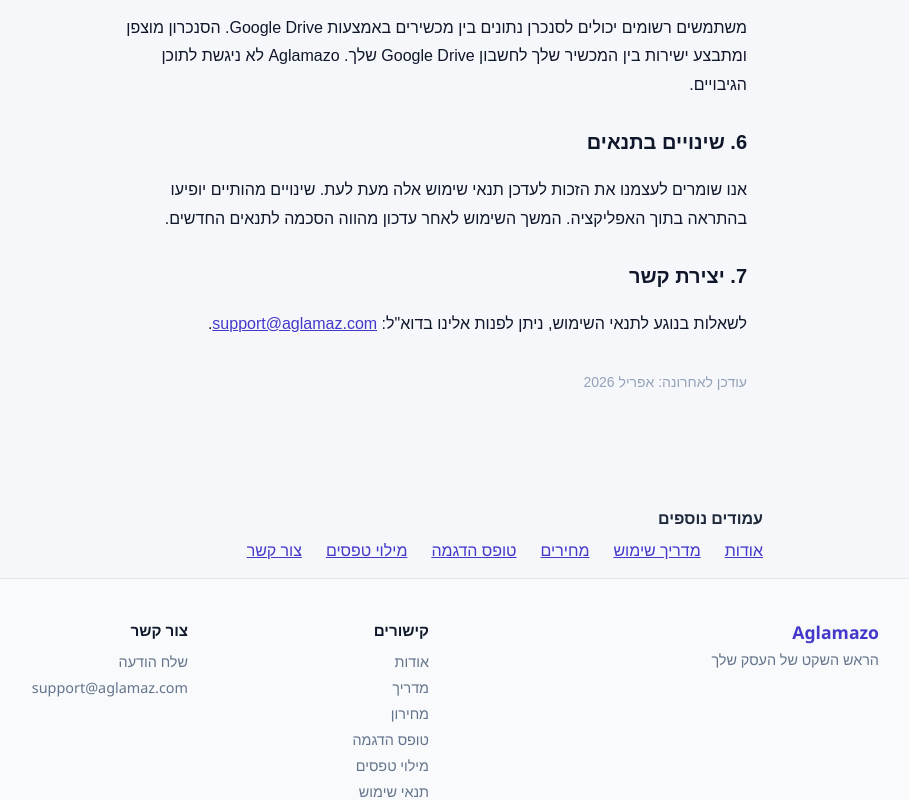
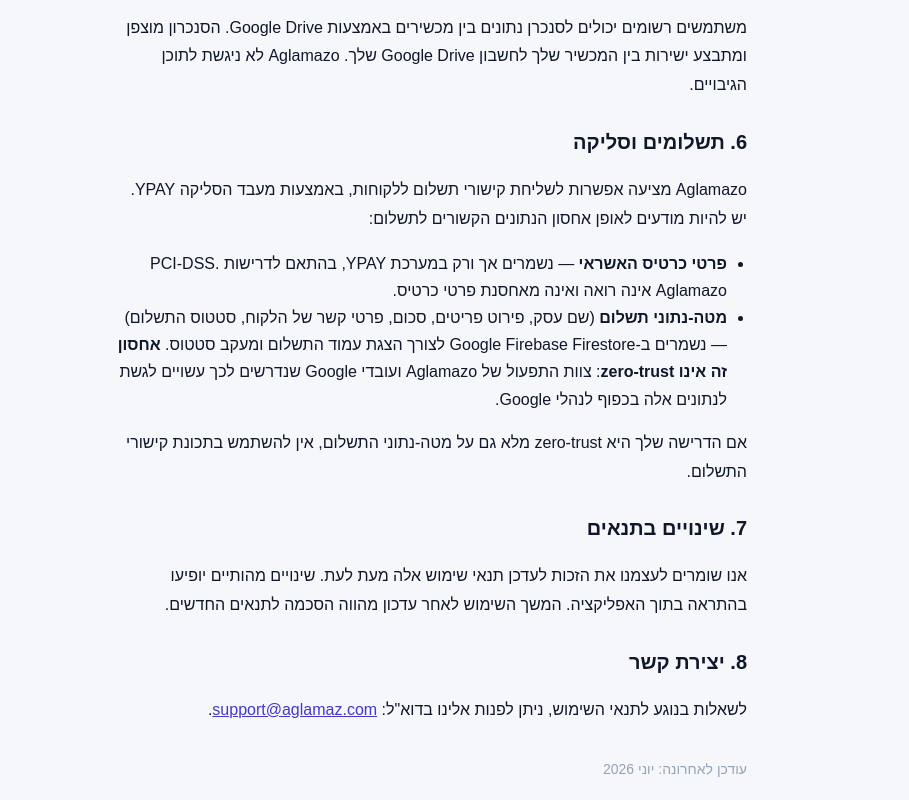
Before and after one commit to aglamazy/tools, a Next.js app: page /terms in a window 1280 px wide. Shown: the part 920-1720 px from the top of the page, without its empty margins (211-1120 px from the left). Built offline with nearby package versions, Linux system fonts and the light colour scheme; no server answers.

Commit message:
hopper #1949: T&C + YPAY page: disclose payment-server storage is non-zero-trust (operator + Firebase staff can read payment data)

```diff
--- a/app/config.ts
+++ b/app/config.ts
@@ -45,5 +45,5 @@
   syncIntervalMinutes: 5,
 
   // Terms & Conditions latest version date. Update this to force re-acceptance.
-  tcVersion: '2026-03-09',
+  tcVersion: '2026-06-28',
 }
--- a/app/pay/[cid]/page.tsx
+++ b/app/pay/[cid]/page.tsx
@@ -109,6 +109,9 @@
               <span>סה״כ לתשלום</span><span>{money(total, link.currency || 'ILS')}</span>
             </div>
             <p style={{ fontSize: '0.72rem', color: '#94a3b8', marginTop: '0.6rem', marginBottom: 0 }}>הסכום כולל מע״מ כחוק. התשלום מאובטח ומתבצע בעמוד הסליקה של YPAY.</p>
+            <p style={{ fontSize: '0.72rem', color: '#94a3b8', marginTop: '0.35rem', marginBottom: 0 }}>
+              פירוט זה (שם, פריטים, סכום) נשמר ב-Firebase לצורך הצגת עמוד זה. פרטי כרטיס האשראי מוזנים ונשמרים אך ורק ב-YPAY ואינם עוברים דרך Aglamazo.
+            </p>
           </div>
 
           {/* YPAY clearance page (card capture stays on their PCI page) */}
--- a/app/terms/TermsContent.tsx
+++ b/app/terms/TermsContent.tsx
@@ -48,7 +48,30 @@
       </section>
 
       <section style={{ marginBottom: '1.5rem' }}>
-        <h2 style={{ fontSize: '1.25rem', marginBottom: '0.75rem' }}>6. שינויים בתנאים</h2>
+        <h2 style={{ fontSize: '1.25rem', marginBottom: '0.75rem' }}>6. תשלומים וסליקה</h2>
+        <p>
+          Aglamazo מציעה אפשרות לשליחת קישורי תשלום ללקוחות, באמצעות מעבד הסליקה YPAY.
+          יש להיות מודעים לאופן אחסון הנתונים הקשורים לתשלום:
+        </p>
+        <ul style={{ paddingRight: '1.25rem', marginTop: '0.5rem', lineHeight: 1.7 }}>
+          <li>
+            <strong>פרטי כרטיס האשראי</strong> — נשמרים אך ורק במערכת YPAY, בהתאם לדרישות PCI-DSS.
+            Aglamazo אינה רואה ואינה מאחסנת פרטי כרטיס.
+          </li>
+          <li>
+            <strong>מטה-נתוני תשלום</strong> (שם עסק, פירוט פריטים, סכום, פרטי קשר של הלקוח,
+            סטטוס התשלום) — נשמרים ב-Google Firebase Firestore לצורך הצגת עמוד התשלום
+            ומעקב סטטוס. <strong>אחסון זה אינו zero-trust</strong>: צוות התפעול של Aglamazo
+            ועובדי Google שנדרשים לכך עשויים לגשת לנתונים אלה בכפוף לנהלי Google.
+          </li>
+        </ul>
+        <p style={{ marginTop: '0.5rem' }}>
+          אם הדרישה שלך היא zero-trust מלא גם על מטה-נתוני התשלום, אין להשתמש בתכונת קישורי התשלום.
+        </p>
+      </section>
+
+      <section style={{ marginBottom: '1.5rem' }}>
+        <h2 style={{ fontSize: '1.25rem', marginBottom: '0.75rem' }}>7. שינויים בתנאים</h2>
         <p>
           אנו שומרים לעצמנו את הזכות לעדכן תנאי שימוש אלה מעת לעת.
           שינויים מהותיים יופיעו בהתראה בתוך האפליקציה.
@@ -57,7 +80,7 @@
       </section>
 
       <section style={{ marginBottom: '1.5rem' }}>
-        <h2 style={{ fontSize: '1.25rem', marginBottom: '0.75rem' }}>7. יצירת קשר</h2>
+        <h2 style={{ fontSize: '1.25rem', marginBottom: '0.75rem' }}>8. יצירת קשר</h2>
         <p>
           לשאלות בנוגע לתנאי השימוש, ניתן לפנות אלינו בדוא"ל:{' '}
           <a href="mailto:support@aglamaz.com" style={{ color: '#4338ca' }}>support@aglamaz.com</a>.
@@ -65,7 +88,7 @@
       </section>
 
       <p style={{ color: '#94a3b8', fontSize: '0.875rem', marginTop: '2rem' }}>
-        עודכן לאחרונה: אפריל 2026
+        עודכן לאחרונה: יוני 2026
       </p>
     </div>
   )
```
